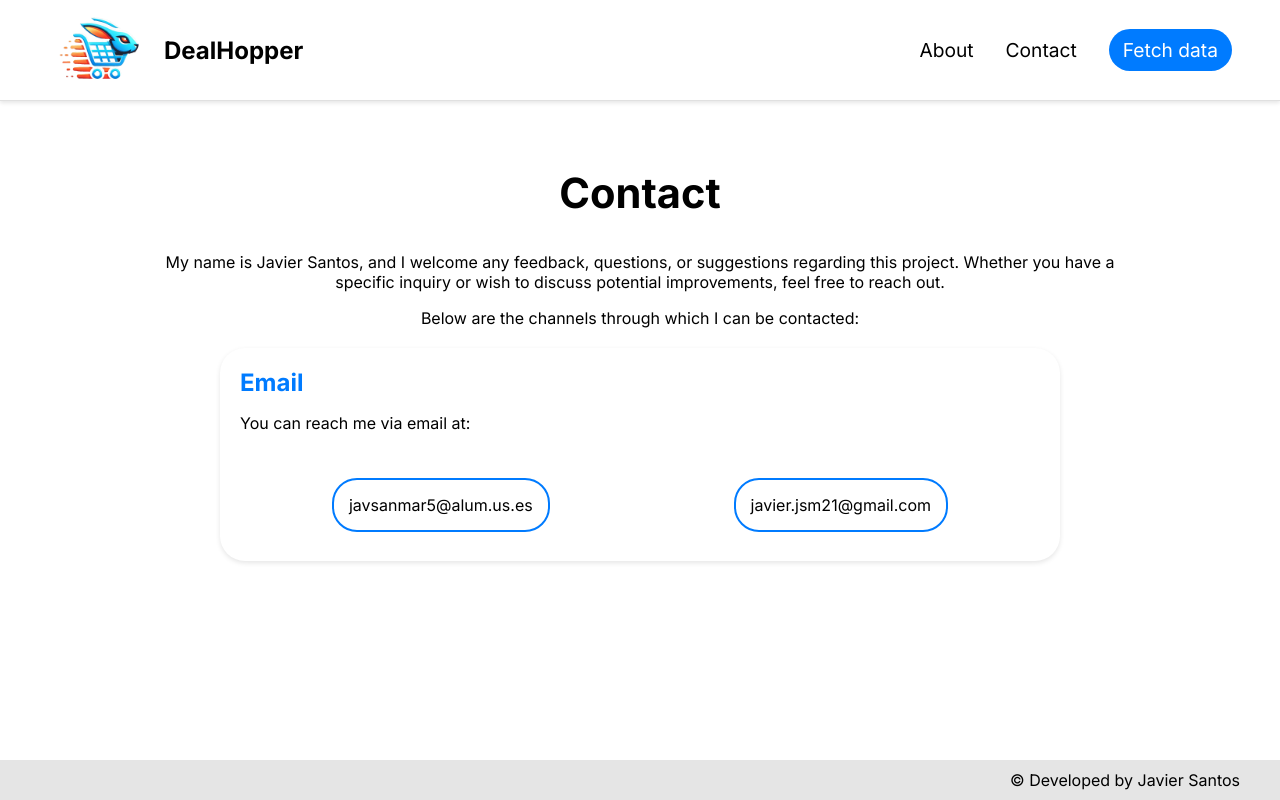
After one commit to javsanmar5/DealHopper, a Django app: page /contact/ in a window 1280 px wide. The commit adds this page. Run offline with Django 5.2, Linux system fonts and the light colour scheme.

Commit message:
feat: Add contact screen

```diff
--- a/master/scrapping/fetch_data.py
+++ b/master/scrapping/fetch_data.py
@@ -19,7 +19,6 @@ BASE_URLS = {
     'mediamarkt': 'https://www.mediamarkt.es/es/category/smartphones-263.html',
     'phonehouse': 'https://www.phonehouse.es/moviles-y-telefonia/moviles/todos-los-smartphones.html',
     'backmarket': 'https://www.backmarket.es/es-es/l/smartphoness/6c290010-c0c2-47a4-b68a-ac2ec2b64dca',
-    'cleverbuy': 'https://www.cleverbuy.es/smartphones/',
 }
 
 def scrap_data(shop: str) -> None:
@@ -30,13 +29,10 @@ def scrap_data(shop: str) -> None:
             fetch_phonehouse()
         case 'backmarket':
             fetch_backmarket()
-        case 'cleverbuy':
-            fetch_cleverbuy()
         case 'all':
             fetch_mediamarkt()
             fetch_phonehouse()
             fetch_backmarket()
-            fetch_cleverbuy()
         case _:
             raise ValueError(f"Invalid parameter: {shop}")
 
@@ -219,13 +215,6 @@ def fetch_backmarket():
             continue
 
 
-
-
-# TODO: Implement the fetch functions for the rest
-def fetch_cleverbuy():
-    ...
-
-
 def _find_by_keyword(content, keyword, exclude=None):
     for item in content:
         if keyword in item and (exclude is None or exclude not in item):
--- /dev/null
+++ b/master/static/css/contact.css
@@ -0,0 +1,74 @@
+section {
+    margin: 20px auto;
+    text-align: center;
+    max-width: 1000px;
+}
+
+.contact-section, .email-section {
+    text-align: left;
+    padding: 20px;
+    margin: 20px auto;
+    max-width: 800px;
+    background-color: #fff;
+    box-shadow: 0 2px 5px rgba(0, 0, 0, 0.1);
+    border-radius: 25px;
+}
+
+.link {
+    color: var(--main-blue);
+    text-decoration: none;
+}
+
+.link:hover {
+    text-decoration: underline;
+}
+
+h2 {
+    color: var(--main-blue);
+    margin-top: 0;
+    margin-bottom: 10px;
+}
+
+.email-section ul {
+    list-style: none;
+    padding: 0;
+}
+
+.email-section ul li {
+    margin: 10px 0;
+}
+
+ul li span {
+    font-weight: bold;
+    margin-right: 5px;
+}
+
+.mails {
+    padding: 20px;
+    display: flex;
+    justify-content: space-around;
+}
+
+.mail-link {
+    border: 2px solid var(--main-blue);
+    text-decoration: none;
+    padding: 15px;
+    border-radius: 25px;
+    color: black;
+    transition: background-color 0.2s ease, color 0.2s ease;
+}
+
+.mail-link:hover {
+    background-color: var(--main-blue);
+    color: white;
+}
+
+
+@media (max-width: 600px) {
+    .contact-section, .email-section {
+        padding: 15px;
+    }
+    h1 {
+        font-size: 1.8rem;
+    }
+}
--- a/master/templates/about.html
+++ b/master/templates/about.html
@@ -9,12 +9,12 @@
     <p>
         Thank you for visiting! Here’s some additional information you might find useful.
     </p>
-    <p>
+    {% comment %} <p>
         For more details, visit the GitHub repository:
         <a class="github-link" href="http://github.com/javsanmar5/DealHopper" target="_blank">
             http://github.com/javsanmar5/DealHopper
         </a>
-    </p>
+    </p> {% endcomment %}
 </section>
 <div class="about-section">
     <h2>DealHopper</h2>
--- a/master/templates/base.html
+++ b/master/templates/base.html
@@ -18,7 +18,7 @@
             </div>
                 <ul>
                     <li><a href="{% url 'about' %}">About</a></li>
-                    <li><a href="#">Contact</a></li>
+                    <li><a href="{% url 'contact' %}">Contact</a></li>
                     <li><a class="important" href="{% url 'fetch_data' %}">Fetch data</a></li>
             </ul>
         </nav>
--- /dev/null
+++ b/master/templates/contact.html
@@ -0,0 +1,38 @@
+{% extends "base.html" %}
+{% load static %}
+
+{% block content %}
+<link rel="stylesheet" type="text/css" href="{% static 'css/contact.css' %}">
+
+<section>
+    <h1>Contact</h1>
+    <p>
+        My name is Javier Santos, and I welcome any feedback, questions, or suggestions regarding this project.
+        Whether you have a specific inquiry or wish to discuss potential improvements, feel free to reach out.
+    </p>
+    <p>
+        Below are the channels through which I can be contacted:
+    </p>
+</section>
+<div class="email-section">
+    <h2>Email</h2>
+    <p>
+        You can reach me via email at:
+    </p>
+    <br>
+    <ul class="mails">
+        <li><a class="mail-link" href="mailto:javsanmar5@alum.us.es">javsanmar5@alum.us.es</a></li>
+        <li><a class="mail-link" href="mailto:javier.jsm21@gmail.com">javier.jsm21@gmail.com</a></li>
+    </ul>
+</div>
+{% comment %} <div class="contact-section">
+    <h2>GitHub</h2>
+    <p>
+        Check out my projects on GitHub:
+        <a class="link" href="https://github.com/javsanmar5" target="_blank">
+            https://github.com/javsanmar5
+        </a>
+    </p>
+</div> {% endcomment %}
+
+{% endblock %}
--- a/master/urls.py
+++ b/master/urls.py
@@ -7,6 +7,7 @@ urlpatterns = [
     path('home/', views.home, name='home'),
     path('', views.home, name='home'),
     path('about/', views.about, name='about'),
+    path('contact/', views.contact, name='contact'),
     path('search/', views.search_view, name='search'),
     path('fetch-data', views.fetch_data, name='fetch_data'),
 ]
--- a/master/views.py
+++ b/master/views.py
@@ -14,6 +14,9 @@ def home(request):
 
 def about(request):
     return render(request, "about.html")
+
+def contact(request):
+    return render(request, "contact.html")
 
 
 def search_view(request):
```
Also changed, not shown: master/templates/fetch_data.html (+0 -7 lines).
